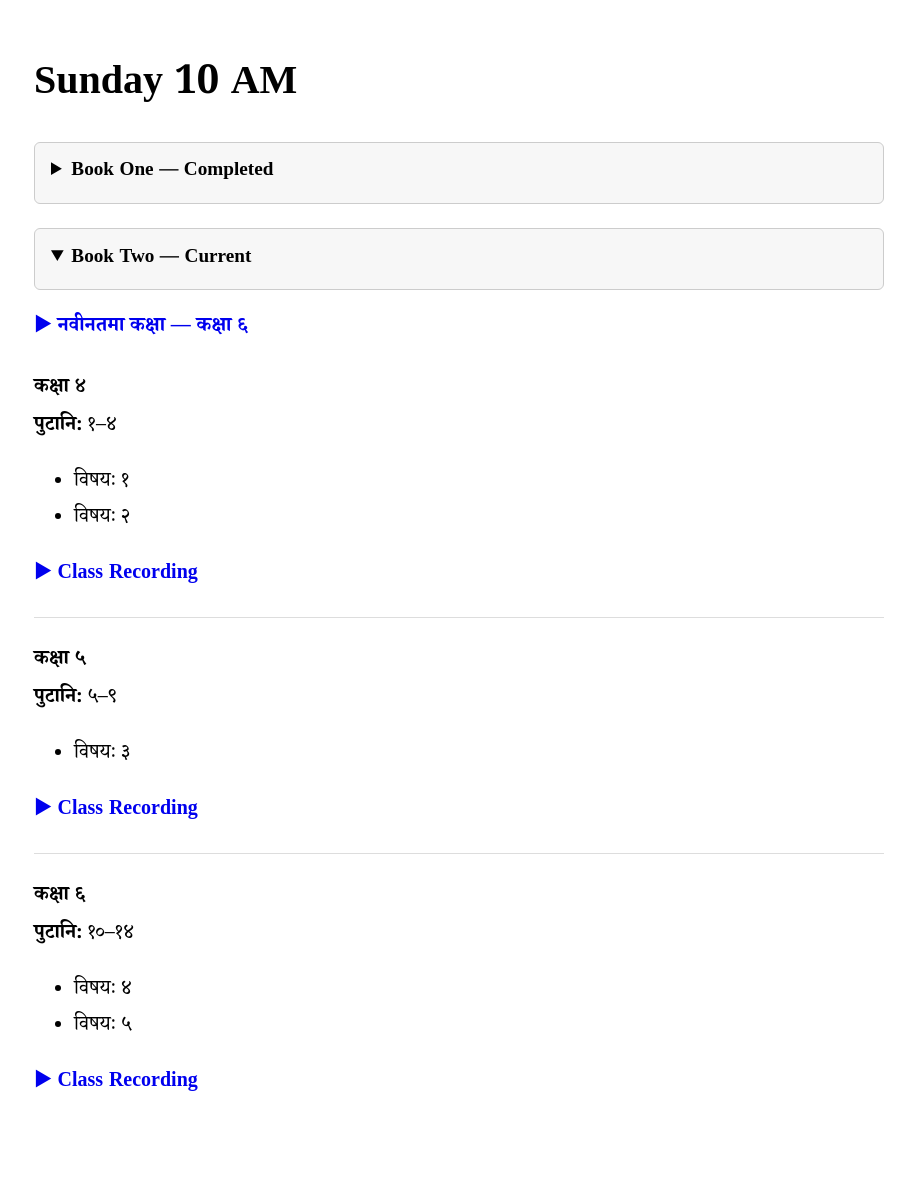
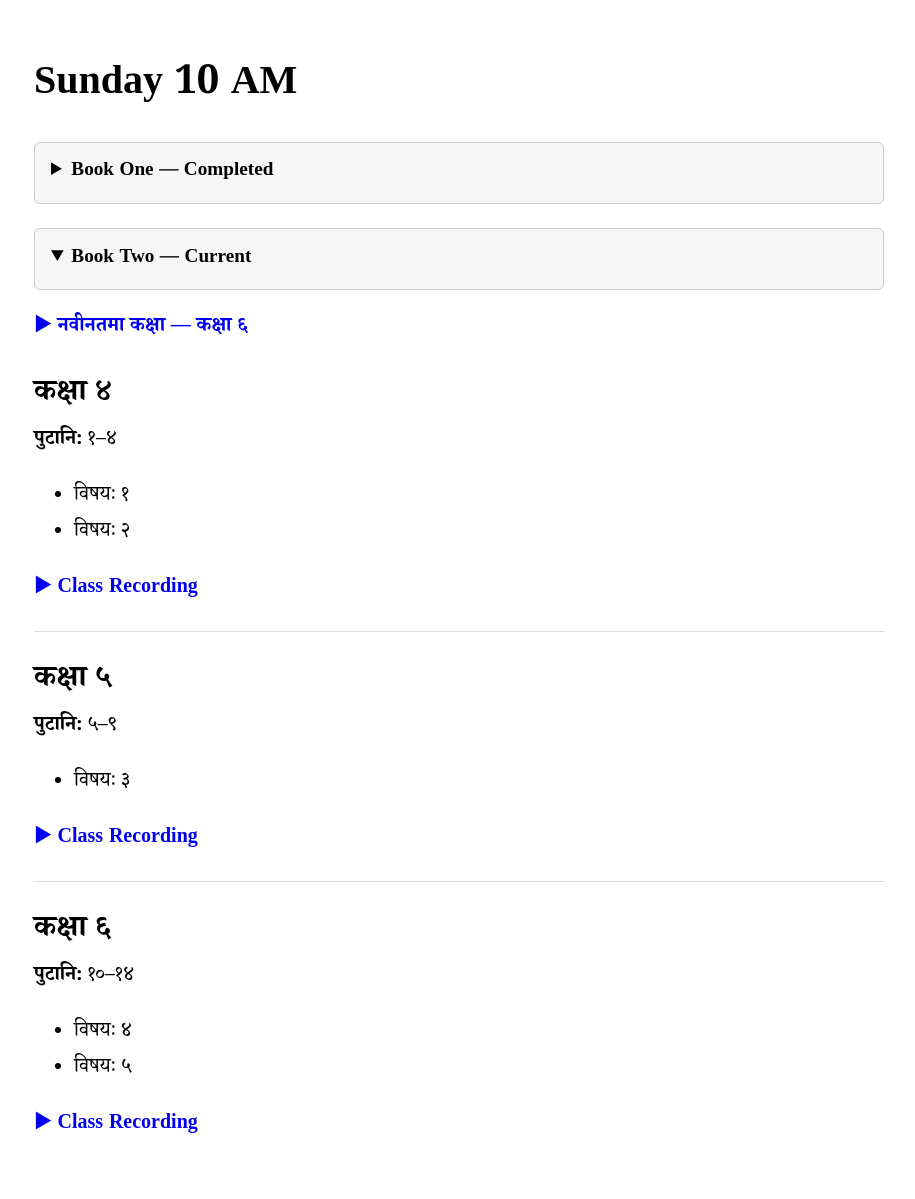
Before and after one commit to samskritaamritam/samskritaamritam, a Jekyll site: the page built from class-test.md, in a window 1280 px wide. Shown: the whole page, without its empty margins (181-1096 px from the left). Built offline with Jekyll 4.4.1, drawn with Linux system fonts in a browser that asks for light colours; some web fonts are replaced; before the commit the page ends 1157 px from its top, so only the background shows below that.

Commit message:
Style book sections and class entry

```diff
--- a/assets/css/style.css
+++ b/assets/css/style.css
@@ -41,7 +41,9 @@ details[open] summary {
 details h2 {
     margin-top: 1.8rem;
     margin-bottom: 0.4rem;
-    font-size: 1.25rem;
+    font-size: 30px;
+    font-weight: 700;
+    line-height: 1.4;
 }
 
 details h2 + p {
```
